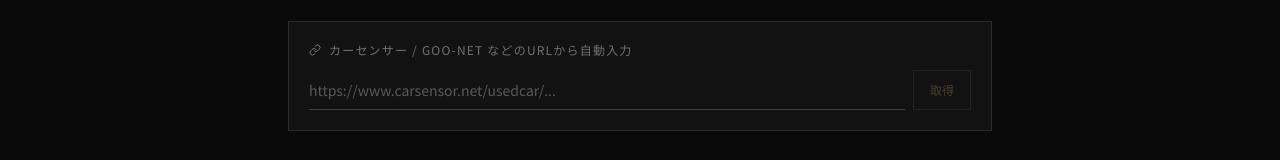
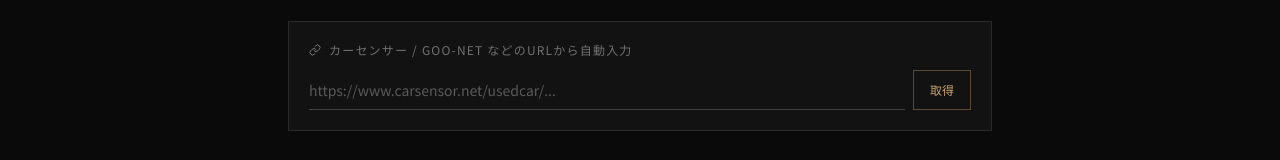
Before and after one commit to hitopcorp-gif/hitoplp, a React (Vite) app in the folder apps/web/: page /new in a window 1280 px wide. Shown: the part 216-376 px from the top of the page. Built offline with nearby package versions, Linux system fonts and the light colour scheme; no server answers; sample sign-in values are in the browser's storage.

Commit message:
fix: scrape button always enabled, show error if URL empty instead of disabling

```diff
--- a/apps/web/src/components/steps/Step1BasicInfo.tsx
+++ b/apps/web/src/components/steps/Step1BasicInfo.tsx
@@ -61,7 +61,10 @@
   })
 
   async function handleScrape() {
-    if (!scrapeUrl.trim()) return
+    if (!scrapeUrl.trim()) {
+      setScrapeError('URLを入力してください')
+      return
+    }
     setScraping(true)
     setScrapeError('')
     try {
@@ -134,7 +137,7 @@
           <button
             type="button"
             onClick={handleScrape}
-            disabled={scraping || !scrapeUrl.trim()}
+            disabled={scraping}
             className="shrink-0 text-xs px-4 py-2 border border-brand-gold/40 text-brand-gold hover:border-brand-gold hover:bg-brand-gold/5 transition-all disabled:opacity-30 disabled:cursor-not-allowed"
           >
             {scraping ? '取得中...' : '取得'}
```
